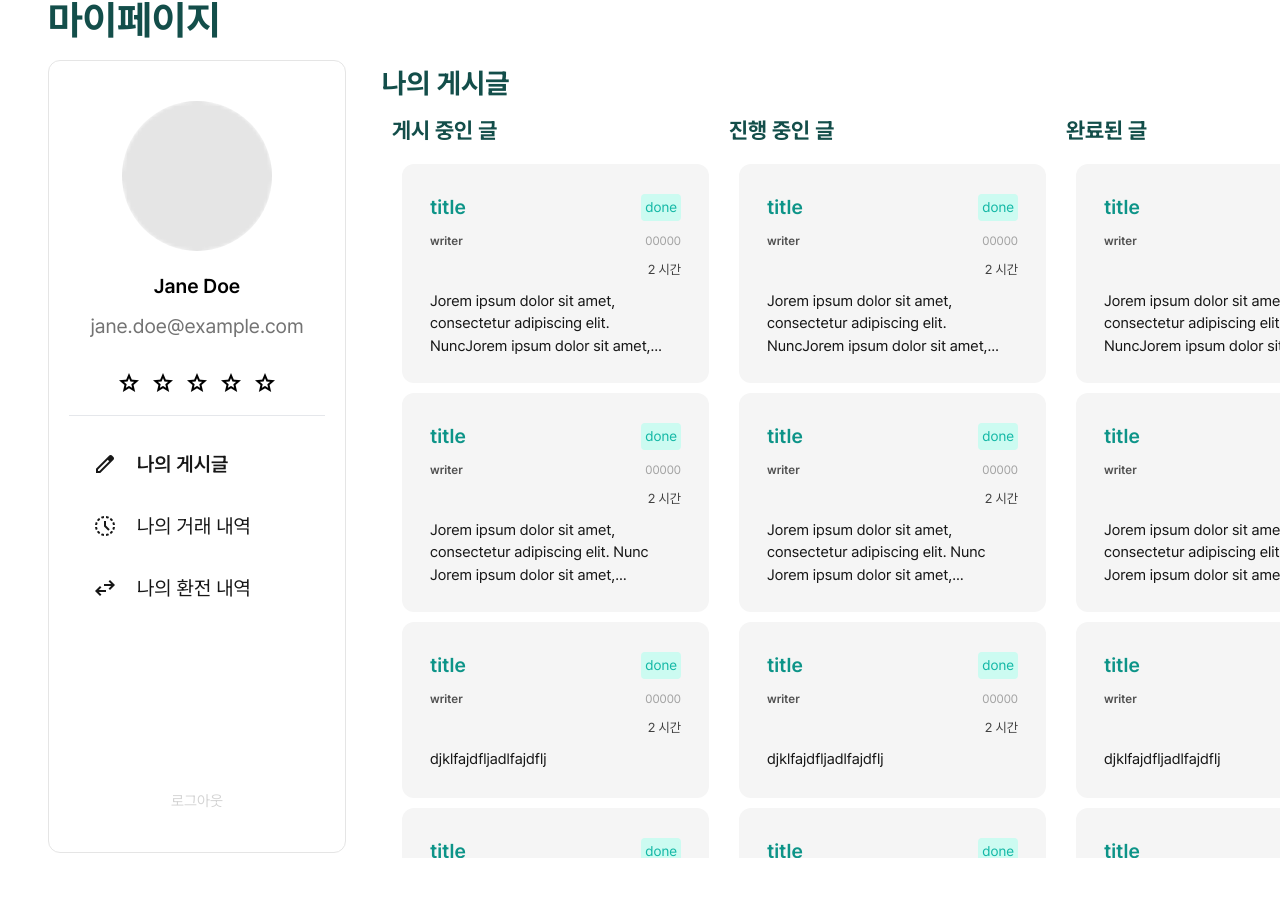
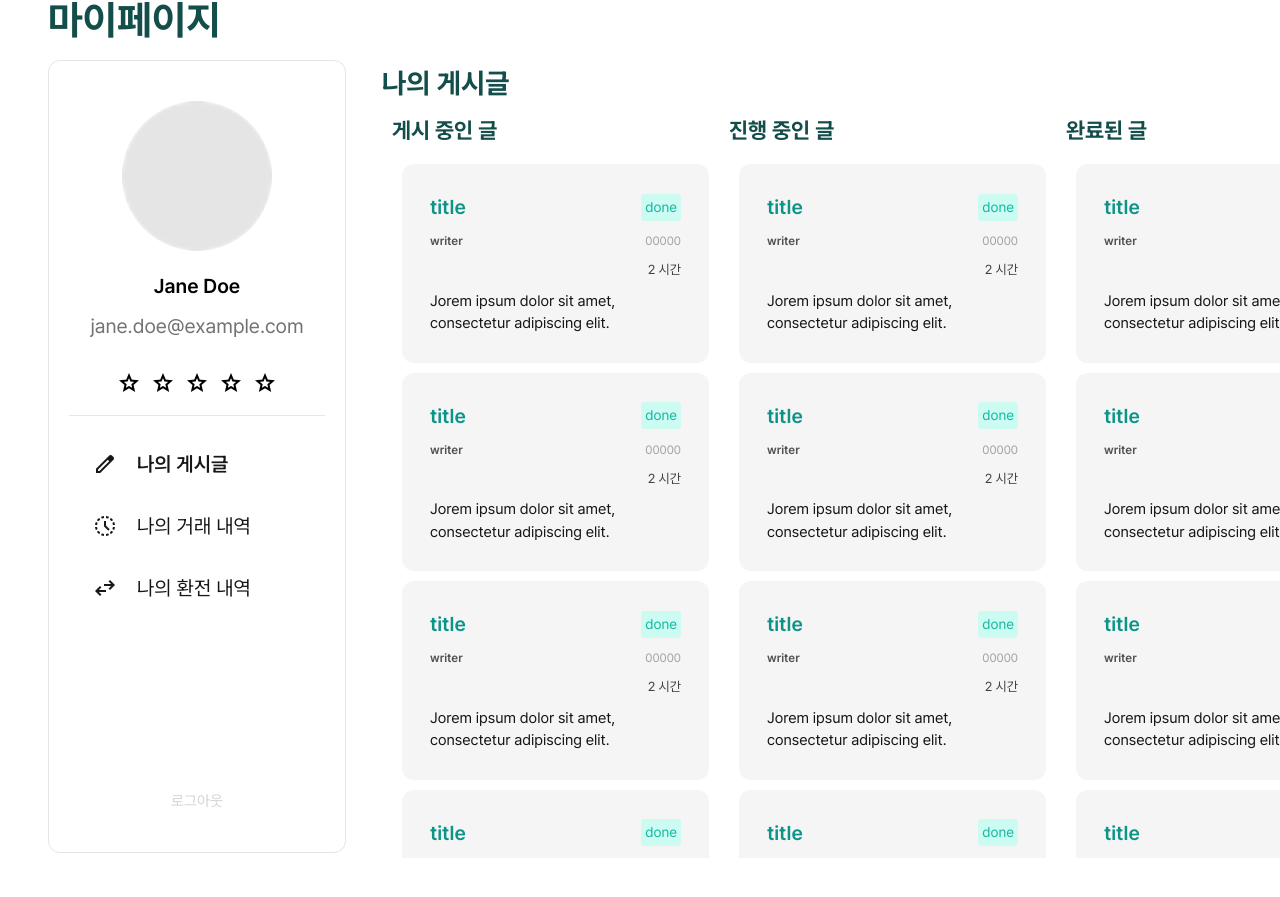
Before and after one commit to tikkle-a501/tikkle, a Next.js app in the folder front/tikkle/: page /mypage/activity in a window 1280 px wide. Shown: the part 123-1020 px from the top of the page. Built offline with nearby package versions, Linux system fonts and the light colour scheme.

Commit message:
feat: 마이페이지-나의 게시글 mock data 추가

```diff
--- a/front/tikkle/src/app/mypage/activity/page.tsx
+++ b/front/tikkle/src/app/mypage/activity/page.tsx
@@ -1,6 +1,42 @@
 import BoardCard from "@/components/card/BoardCard";
 
 export default function Activity() {
+  // mock data
+  const boardData = [
+    {
+      title: "title",
+      writer: "writer",
+      status: "done",
+      createdAt: "00000",
+      time: "2",
+      context: "Jorem ipsum dolor sit amet, consectetur adipiscing elit.",
+    },
+    {
+      title: "title",
+      writer: "writer",
+      status: "done",
+      createdAt: "00000",
+      time: "2",
+      context: "Jorem ipsum dolor sit amet, consectetur adipiscing elit.",
+    },
+    {
+      title: "title",
+      writer: "writer",
+      status: "done",
+      createdAt: "00000",
+      time: "2",
+      context: "Jorem ipsum dolor sit amet, consectetur adipiscing elit.",
+    },
+    {
+      title: "title",
+      writer: "writer",
+      status: "done",
+      createdAt: "00000",
+      time: "2",
+      context: "djklfajdfljadlfajdflj",
+    },
+  ];
+
   return (
     <>
       <div className="flex flex-col gap-10">
@@ -14,148 +50,57 @@ export default function Activity() {
               게시 중인 글
             </span>
             <div className="scrollbar-hidden flex h-[44rem] flex-col gap-10 overflow-y-auto p-10">
+              {boardData.map((item, index) => (
                 <BoardCard
-                title="title"
-                writer="writer"
-                status="done"
-                createdAt="00000"
-                time="2"
-                context="Jorem ipsum dolor sit amet, consectetur adipiscing elit. NuncJorem ipsum dolor sit amet, consectetur adipiscing elit. Nunc
-"
+                  key={index}
+                  title={item.title}
+                  writer={item.writer}
+                  status={item.status}
+                  createdAt={item.createdAt}
+                  time={item.time}
+                  context={item.context}
                 />
-              <BoardCard
-                title="title"
-                writer="writer"
-                status="done"
-                createdAt="00000"
-                time="2"
-                context="Jorem ipsum dolor sit amet, consectetur adipiscing elit. Nunc Jorem ipsum dolor sit amet, consectetur adipiscing elit. Nunc
-"
-              />
-              <BoardCard
-                title="title"
-                writer="writer"
-                status="done"
-                createdAt="00000"
-                time="2"
-                context="djklfajdfljadlfajdflj"
-              />
-              <BoardCard
-                title="title"
-                writer="writer"
-                status="done"
-                createdAt="00000"
-                time="2"
-                context="djklfajdfljadlfajdflj"
-              />
-              <BoardCard
-                title="title"
-                writer="writer"
-                status="done"
-                createdAt="00000"
-                time="2"
-                context="djklfajdfljadlfajdflj"
-              />
+              ))}
             </div>
           </div>
 
+          {/* 진행 중인 글 */}
           <div className="flex flex-col gap-10">
             <span className="text-22 font-bold leading-28 text-teal-900">
               진행 중인 글
             </span>
             <div className="scrollbar-hidden flex h-[44rem] flex-col gap-10 overflow-y-auto p-10">
+              {boardData.map((item, index) => (
                 <BoardCard
-                title="title"
-                writer="writer"
-                status="done"
-                createdAt="00000"
-                time="2"
-                context="Jorem ipsum dolor sit amet, consectetur adipiscing elit. NuncJorem ipsum dolor sit amet, consectetur adipiscing elit. Nunc
-"
+                  key={index}
+                  title={item.title}
+                  writer={item.writer}
+                  status={item.status}
+                  createdAt={item.createdAt}
+                  time={item.time}
+                  context={item.context}
                 />
-              <BoardCard
-                title="title"
-                writer="writer"
-                status="done"
-                createdAt="00000"
-                time="2"
-                context="Jorem ipsum dolor sit amet, consectetur adipiscing elit. Nunc Jorem ipsum dolor sit amet, consectetur adipiscing elit. Nunc
-"
-              />
-              <BoardCard
-                title="title"
-                writer="writer"
-                status="done"
-                createdAt="00000"
-                time="2"
-                context="djklfajdfljadlfajdflj"
-              />
-              <BoardCard
-                title="title"
-                writer="writer"
-                status="done"
-                createdAt="00000"
-                time="2"
-                context="djklfajdfljadlfajdflj"
-              />
-              <BoardCard
-                title="title"
-                writer="writer"
-                status="done"
-                createdAt="00000"
-                time="2"
-                context="djklfajdfljadlfajdflj"
-              />
+              ))}
             </div>
           </div>
 
+          {/* 완료된 글 */}
           <div className="flex flex-col gap-10">
             <span className="text-22 font-bold leading-28 text-teal-900">
               완료된 글
             </span>
             <div className="scrollbar-hidden flex h-[44rem] flex-col gap-10 overflow-y-auto p-10">
+              {boardData.map((item, index) => (
                 <BoardCard
-                title="title"
-                writer="writer"
-                status="done"
-                createdAt="00000"
-                time="2"
-                context="Jorem ipsum dolor sit amet, consectetur adipiscing elit. NuncJorem ipsum dolor sit amet, consectetur adipiscing elit. Nunc
-"
+                  key={index}
+                  title={item.title}
+                  writer={item.writer}
+                  status={item.status}
+                  createdAt={item.createdAt}
+                  time={item.time}
+                  context={item.context}
                 />
-              <BoardCard
-                title="title"
-                writer="writer"
-                status="done"
-                createdAt="00000"
-                time="2"
-                context="Jorem ipsum dolor sit amet, consectetur adipiscing elit. Nunc Jorem ipsum dolor sit amet, consectetur adipiscing elit. Nunc
-"
-              />
-              <BoardCard
-                title="title"
-                writer="writer"
-                status="done"
-                createdAt="00000"
-                time="2"
-                context="djklfajdfljadlfajdflj"
-              />
-              <BoardCard
-                title="title"
-                writer="writer"
-                status="done"
-                createdAt="00000"
-                time="2"
-                context="djklfajdfljadlfajdflj"
-              />
-              <BoardCard
-                title="title"
-                writer="writer"
-                status="done"
-                createdAt="00000"
-                time="2"
-                context="djklfajdfljadlfajdflj"
-              />
+              ))}
             </div>
           </div>
         </div>
```
Lines whose indentation alone changed are shown as unchanged.
